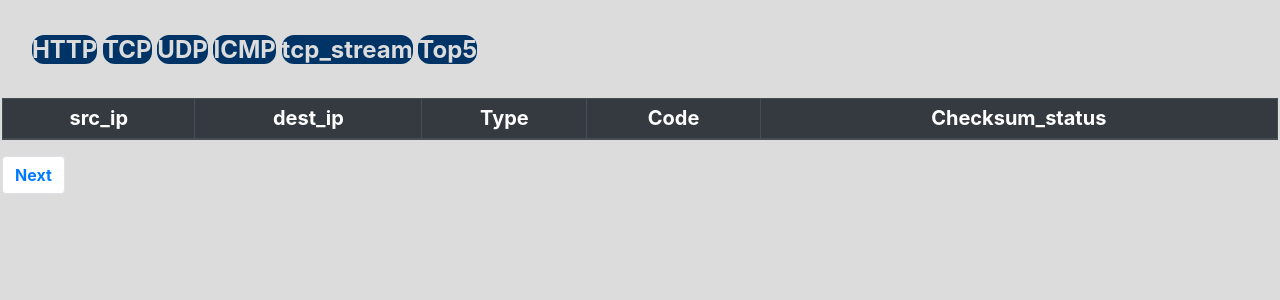
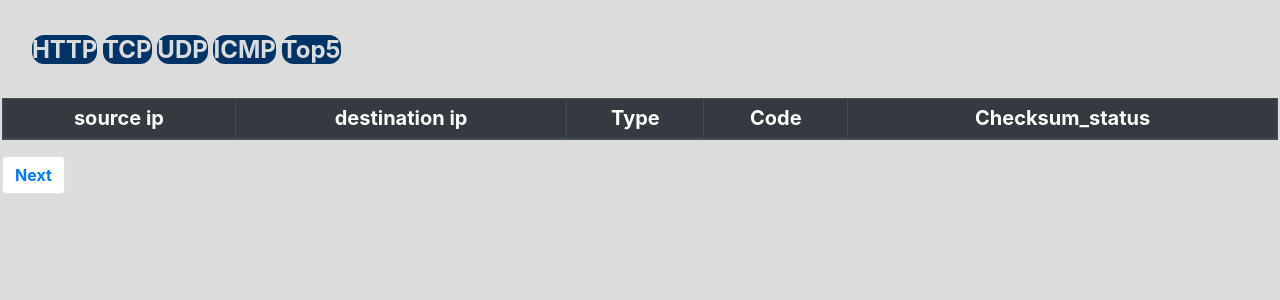
Before and after one commit to SaraAbdo96/dpi, a Flask app: page /icmps in a window 1280 px wide. Shown: the top 300 px of the page. Run offline with Flask 2, Linux system fonts and the light colour scheme; data that the repository does not hold is empty; parts of the project's set-up code (start-up, migrations or seed data) failed here and were passed over; some libraries are stand-ins or nearby versions.

Commit message:
top update

```diff
--- a/dpi/app.py
+++ b/dpi/app.py
@@ -40,4 +40,4 @@ def icmp():
 def Top():
     page = request.args.get("page", 0)
     per_page = request.args.get("per_page", 20)
-    return render_template("TopTalkers.html", TopTalkers = TopTalkers.get_Top(page, per_page), page=int(page))
+    return render_template("TopTalkers.html", TopTalkers = TopTalkers.get_top_talkers(page, per_page), page=int(page))
--- a/dpi/templates/base.html
+++ b/dpi/templates/base.html
@@ -13,10 +13,8 @@
         <a href="{{ url_for('tcp') }}" style="color: Gainsboro;text-decoration:none;background:#003366;border-radius:12px;">TCP</a>
         <a href="{{ url_for('udp') }}" style="color: Gainsboro;text-decoration:none;background:#003366;border-radius:12px;">UDP</a>
         <a href="{{ url_for('icmp') }}" style="color: Gainsboro;text-decoration:none;background:#003366;border-radius:12px;">ICMP</a>
-        <a href="{{ url_for('tcp_stream') }}" style="color: Gainsboro;text-decoration:none;background:#003366;border-radius:12px;">tcp_stream</a>
-        <a href="{{ url_for('TopTalkers') }}" style="color: Gainsboro;text-decoration:none;background:#003366;border-radius:12px;">Top5</a>
-
-      </nav>
+        <a href="{{ url_for('Top') }}" style="color: Gainsboro;text-decoration:none;background:#003366;border-radius:12px;">Top5</a>
+        </nav>
       {% block content %}
       {% endblock %}
     </div>
--- a/dpi/templates/components/TopTalkers_table.html
+++ b/dpi/templates/components/TopTalkers_table.html
@@ -14,14 +14,13 @@
 </table>
 <nav aria-label="Page navigation">
     <ul class="pagination">
-      {% if page > 0 %}
       <li class="page-item">
-          <a class="page-link" href="{{ url_for('tcp', page=page-10) }}" tabindex="-1" aria-disabled="true">Previous</a>
+          <a class="page-link" href="{{ url_for('Top', page=page-10) }}" tabindex="-1" aria-disabled="true">Previous</a>
       </li>
 
 
       <li class="page-item">
-        <a class="page-link"  href="{{ url_for('tcp', page=page+10) }}" >Next
+        <a class="page-link"  href="{{ url_for('Top', page=page+10) }}" >Next
         </a>
       </li>
     </ul>
--- a/dpi/templates/components/icmp_table.html
+++ b/dpi/templates/components/icmp_table.html
@@ -1,8 +1,8 @@
 <table class="table table-bordered table-hover table-light table-sm" style="background-color:plum;width:100%; border:1px solid #000; text-align: center;">
   <thead class="thead-dark" style="background:#003366; color:#fff;  padding:.5rem; text-align: center; font-size: 20px;">
     <tr>
-      <th scope="col">src_ip</th>
-      <th scope="col">dest_ip</th>
+      <th scope="col">source ip</th>
+      <th scope="col">destination ip</th>
       <th scope="col">Type</th>
       <th scope="col">Code</th>
       <th scope="col">Checksum_status</th>
```
